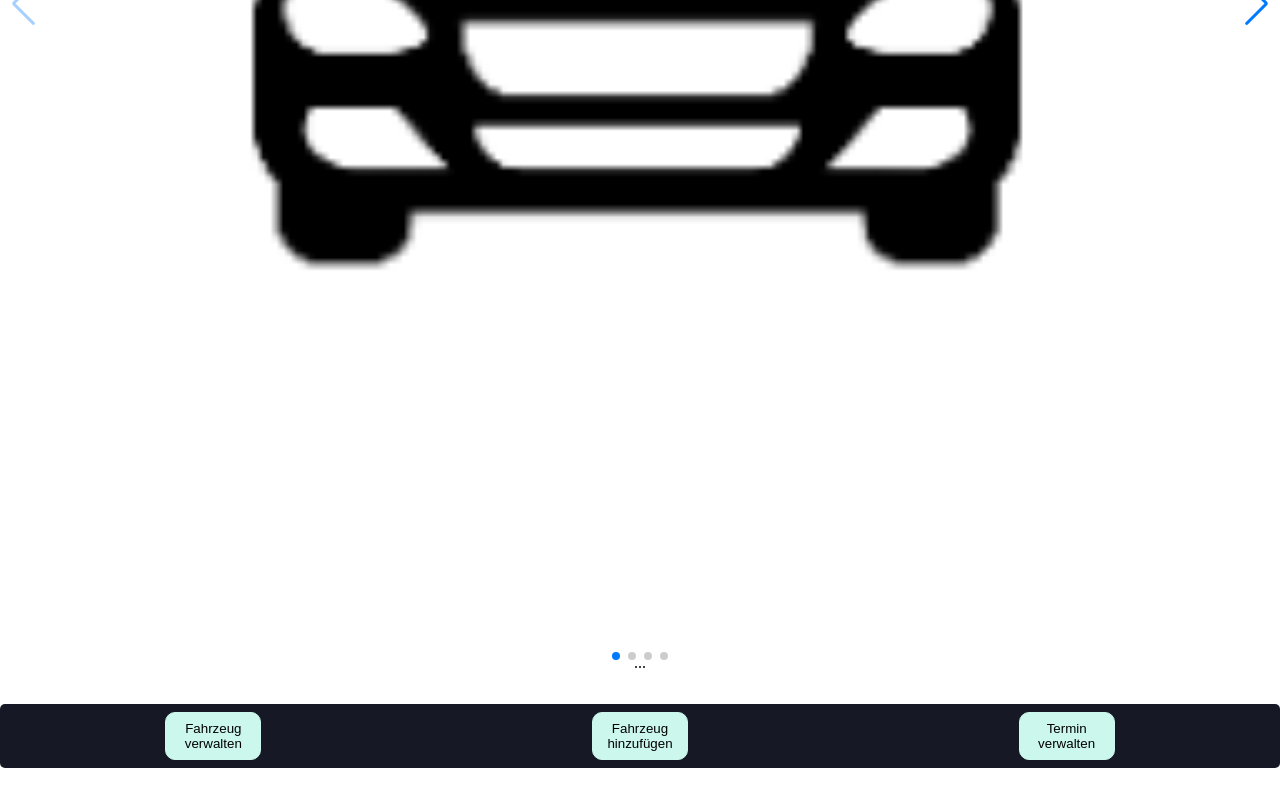
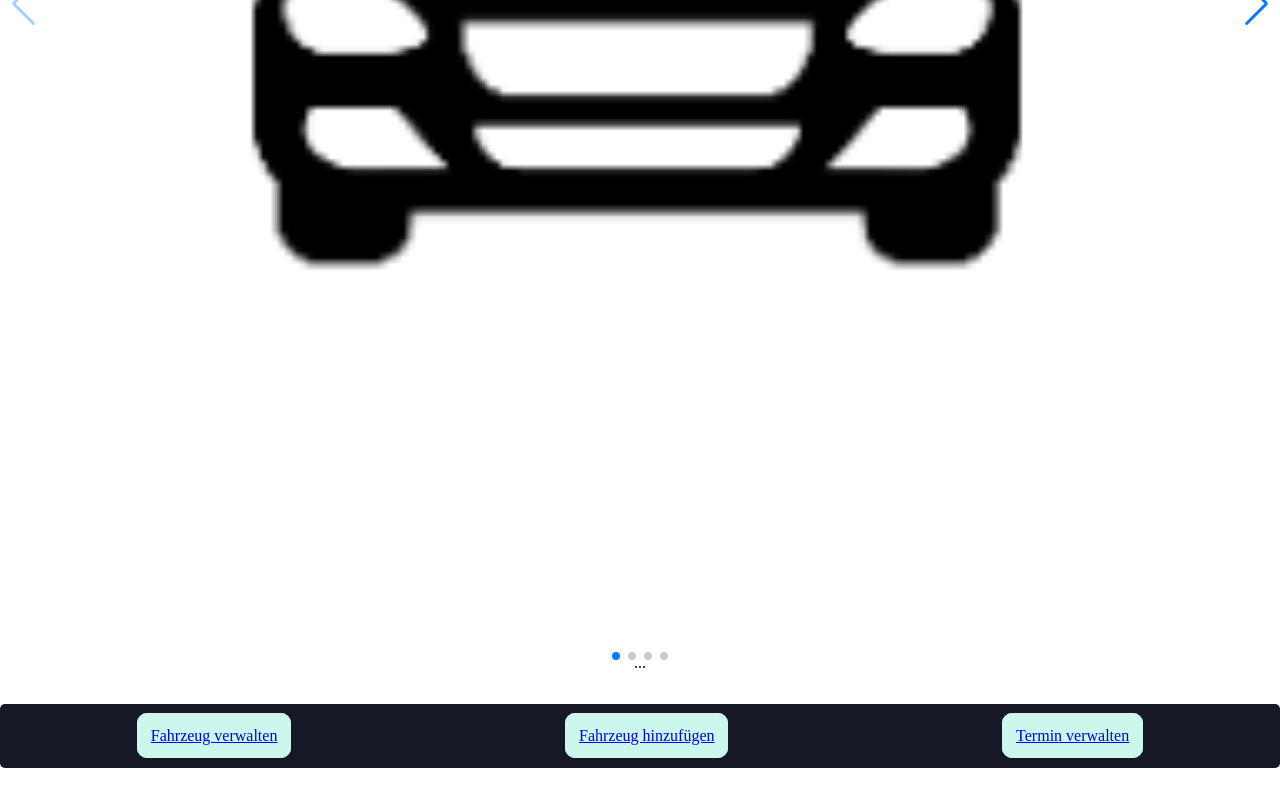
Before and after one commit to xSm1Le/projectcars, a React app: page / in a window 1280 px wide. Shown: the part 809-1609 px from the top of the page. Built offline with nearby package versions, Linux system fonts and the light colour scheme; the HTML template or start-up script is replaced by a standard one.

Commit message:
Landingpage buttons fuktion verliehen

```diff
--- a/src/App.jsx
+++ b/src/App.jsx
@@ -1,10 +1,12 @@
 import './App.css'
 import { Outlet } from 'react-router-dom'
+import { Navbar } from './components/reusables/nav'
 
 function App() {
 
   return (
     <main>
+      <Navbar />
       <Outlet />
     </main>
   )
--- a/src/components/Pages/addcars.jsx
+++ b/src/components/Pages/addcars.jsx
@@ -5,7 +5,6 @@ import "./addcars.css";
 export const AddCars = () => {
     return (
         <section>
-            <Navbar />
             <div className="addCarsOverview">
                 <div className="topButtons">
                     <button>Bild Hinzufügen</button>
--- a/src/components/Pages/landingpage.css
+++ b/src/components/Pages/landingpage.css
@@ -14,9 +14,10 @@
 }
 
 .LPButton {
-    height: 3rem;
+    height: 7rem;
     width: 6rem;
     background-color: #cbf7ed;
     border: 1px solid #cbf7ed;
     border-radius: 10px;
+    padding: 0.8rem;
 }
--- a/src/components/Pages/landingpage.jsx
+++ b/src/components/Pages/landingpage.jsx
@@ -2,19 +2,27 @@ import React from 'react';
 import { Navbar } from '../reusables/nav';
 import { SlideShow } from '../comps/swiper';
 import './landingpage.css';
+import { Link } from 'react-router-dom';
+
 
 export const Landingpage = () => {
     return (
         <section>
-            <Navbar />
-
             <section className='yourCarsLP'>
                 <h2>Deine Fahrzeuge</h2>
                 <SlideShow />
-                <div className='LPButtons'>
-                    <button className='LPButton'>Fahrzeug verwalten</button>
-                    <button className='LPButton'>Fahrzeug hinzufügen</button>
-                    <button className='LPButton'>Termin verwalten</button>
+                <div >
+                    <ul className='LPButtons'>
+                        <li>
+                            <Link to="/" className='LPButton'>Fahrzeug verwalten</Link>
+                        </li>
+                        <li>
+                            <Link to="/addcars" className='LPButton'>Fahrzeug hinzufügen</Link>
+                        </li>
+                        <li>
+                            <Link to="/" className='LPButton'>Termin verwalten</Link>
+                        </li>
+                    </ul>
                 </div>
             </section>
         </section>
--- a/src/components/Pages/login.jsx
+++ b/src/components/Pages/login.jsx
@@ -13,7 +13,6 @@ export const Login = () => {
 
     return (
         <section>
-            <Navbar />
             <div className="Loginpage">
             <h1>Login</h1>
             <ul>
--- a/src/components/Pages/register.jsx
+++ b/src/components/Pages/register.jsx
@@ -6,7 +6,6 @@ import './register.css';
 export const Register = () => {
     return (
         <section>
-            <Navbar />
             <div className="registerPage">
                 <h1>Registrierung</h1>
                 <ul>
--- a/src/components/Pages/termine.jsx
+++ b/src/components/Pages/termine.jsx
@@ -4,8 +4,6 @@ import { Navbar } from "../reusables/nav"
 export const Termine = () => {
     return (
         <section>
-            <Navbar />
-
             <section className='yourDates'>
                 <h2>Deine Termine</h2>
             </section>
```
